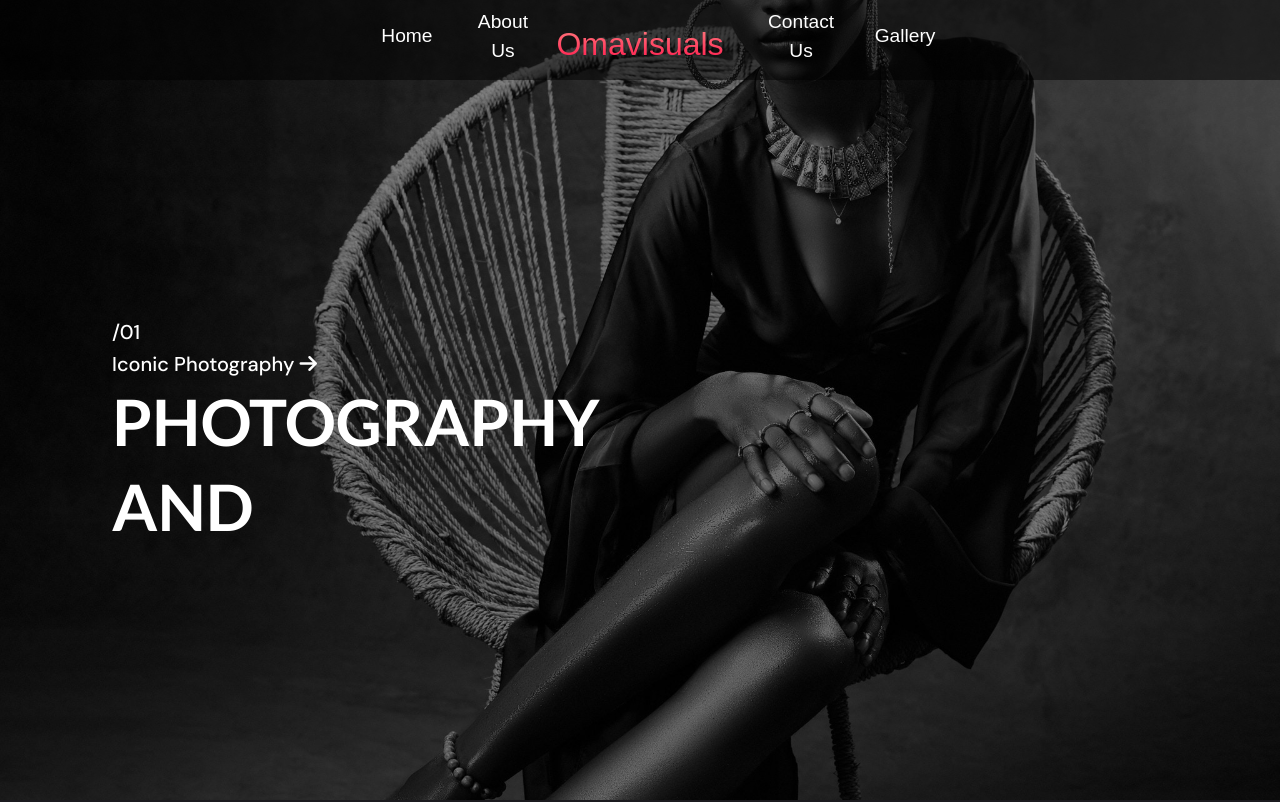
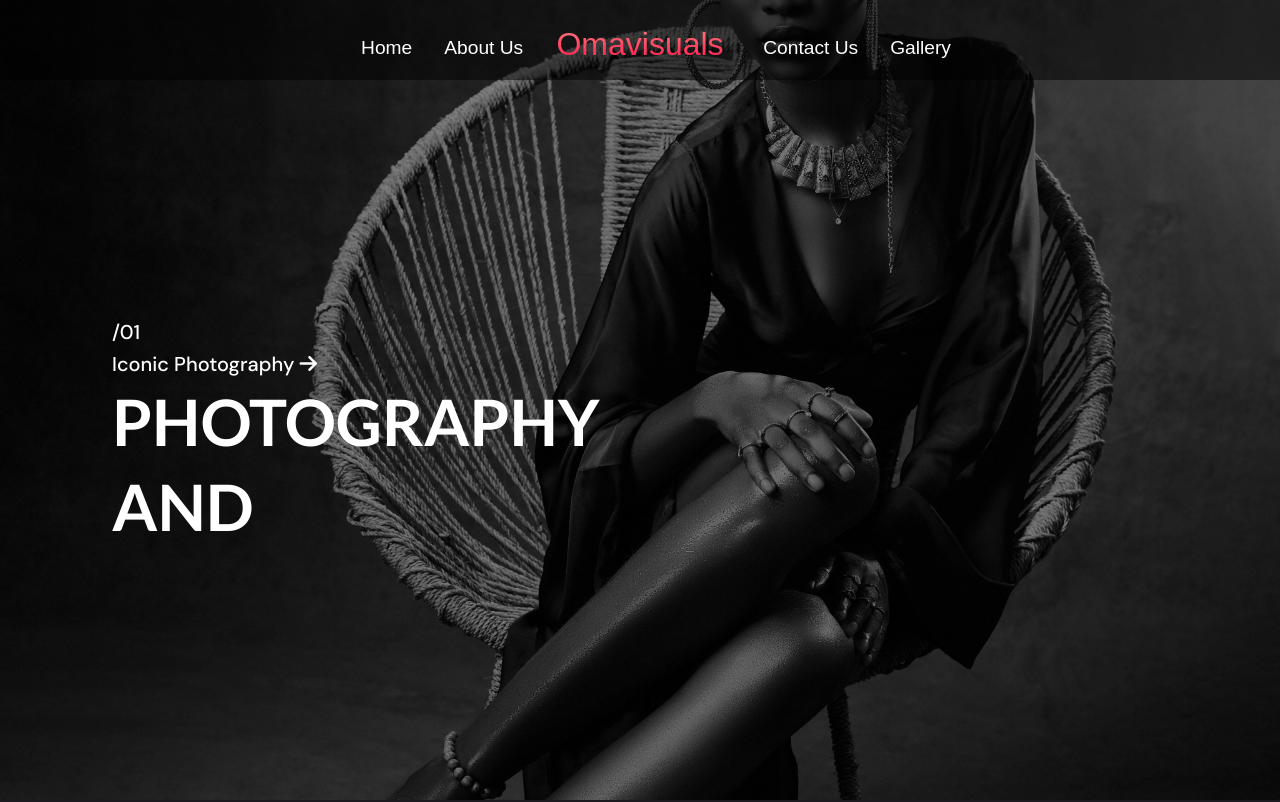
Before and after one commit to Brixx961/Design-to-code, a plain HTML site: page index.html in a window 1280 px wide. Shown: the top 802 px of the page. Drawn offline with nearby package versions, Linux system fonts and the light colour scheme.

Commit message:
Enhance overall website styling with updated CSS for various features

```diff
--- a/style.css
+++ b/style.css
@@ -84,6 +84,7 @@ h5,h3{
   left: 50%;
   transform: translateX(-50%);
 
+
 }
 
 .navbar__menu .style1{
@@ -95,8 +96,9 @@ h5,h3{
 }
 
 .navbar__item {
-  /* height: 80px; */
-  width: 100%
+  height: 80px;
+  width: 100%;
+  white-space: nowrap;
 }
 
 .navbar__links {
```
